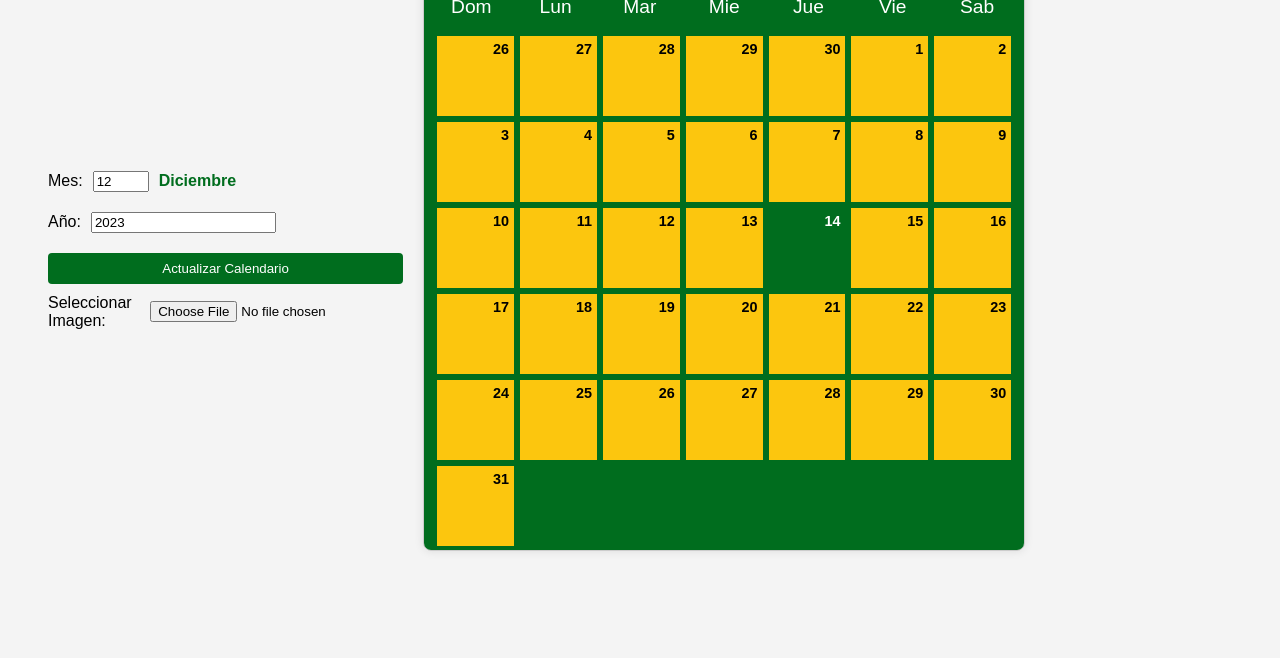
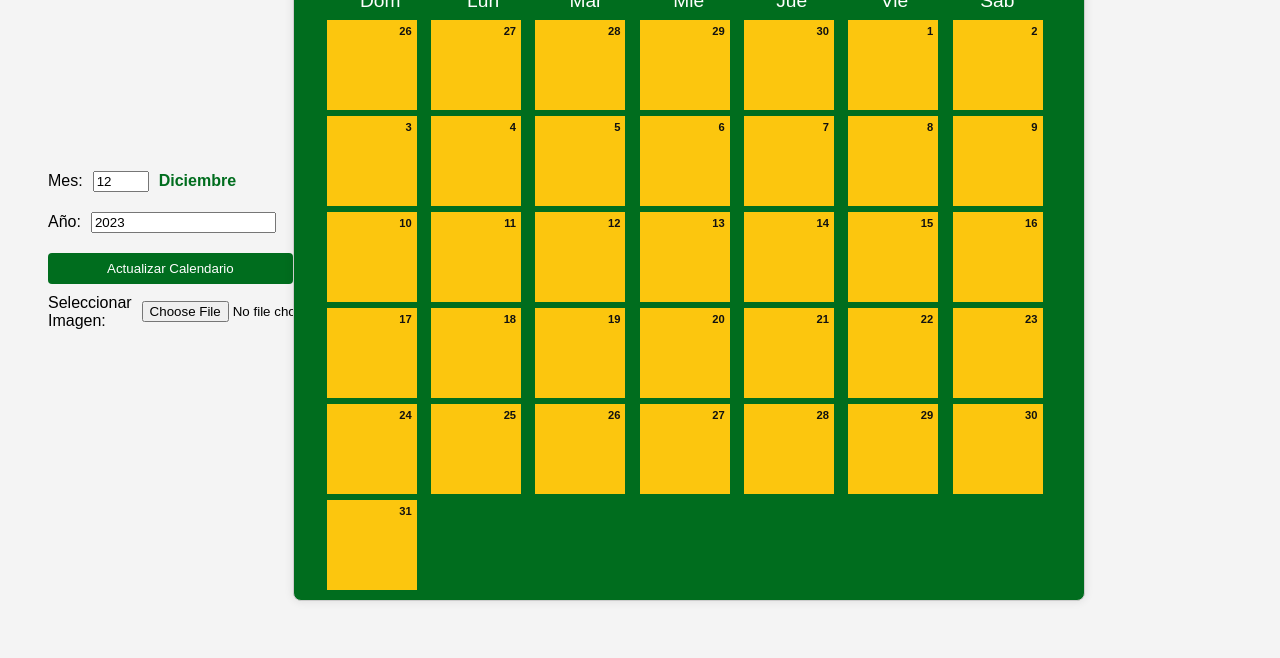
Before and after one commit to WalterAlturoaAparicio/calendar, a plain HTML site: page index.html in a window 1280 px wide. Shown: the part 158-816 px from the top of the page. Drawn offline with Linux system fonts and the light colour scheme; a web font is replaced by a local one.

Commit message:
Update style.css

```diff
--- a/style.css
+++ b/style.css
@@ -1,3 +1,5 @@
+@import url("https://fonts.cdnfonts.com/css/beyond-the-mountains");
+
 body {
   font-family: "Arial", sans-serif;
   background-color: #f4f4f4;
@@ -5,47 +7,53 @@ body {
   flex-direction: row;
   align-items: center;
   height: 100vh;
-  padding: 0 40px;
-
+  padding: 0 0 0 40px;
 }
-
+.calendar-container {
+  width: 80%;
+  display: flex;
+  justify-content: center;
+}
 .calendar {
+  font-family: "Beyond The Mountains", sans-serif;
   border: 1px solid #cccccc;
   border-radius: 8px;
   overflow: hidden;
   box-shadow: 0 0 10px rgba(0, 0, 0, 0.1);
   width: 80%;
-  max-width: 600px;
+  max-width: 730px;
   height: 80vh;
-  max-height: 600px;
-  margin-left: 20px;
+  max-height: 730px;
+  background-color: #006d1e;
+  color: #fff;
+  padding: 30px;
 }
 
+.calendar-title {
+  padding: 10px 0 20px 0;
+  text-align: center;
+  font-size: 25px;
+}
 .calendar-header {
-  background-color: #006D1E;
-  color: #fff;
-  padding: 10px;
   text-align: center;
-  font-size: 18px;
+  font-size: 40px;
+  padding: 10px 0 0 0;
 }
-
-.calendar-body {
-  height: 95%;
+.calendar-border {
+  border: 1px solid #fff;
+  padding: 15px 30px;
 }
 
 .day-body {
   display: grid;
   grid-template-columns: repeat(7, 1fr);
-  background-color: #006D1E;
-  height: calc(95% - 30px);
-  padding: 10px;
+  grid-auto-rows: 1fr;
   align-items: center;
 }
 
 .day-header {
   display: flex;
   justify-content: space-around;
-  background-color: #006D1E;
   color: #fff;
   font-size: 1.2em;
   padding: 5px;
@@ -58,34 +66,41 @@ body {
 
 .day {
   position: relative;
-  padding: 10px;
+  /* padding: 20px 0 0 0 ;      */
   text-align: center;
-  border: 3px solid #006D1E;
+  border: 3px solid #006d1e;
   display: flex;
+  flex-direction: column;
   align-items: center;
   justify-content: center;
-  font-size: 0.9em;
-  background-color: #FCC60E;
+  font-size: 0.7em;
+  background-color: #fcc60e;
   font-weight: bold;
-  height: 60px;
-}
-
-.day.today {
-  background-color: #006D1E;
-  color: #fff;
-  font-weight: bold;
+  height: 90px;
+  width: 90px;
 }
 
 .day > span {
   position: absolute;
-  top: 5px; /* Ajusta según sea necesario */
-  right: 5px; /* Ajusta según sea necesario */
+  top: 5px;
+  right: 5px;
+  color: #111;
 }
+
+.noMesActual {
+  background-color: #fcc40e7b;
+}
+
+.noMesActual > span {
+  color: #11111169;
+}
+
 .form-container {
   display: flex;
   flex-direction: column;
   align-items: left;
-  width: 30%
+  width: 20%;
+  align-content: space-around;
 }
 
 .form-container div {
@@ -109,15 +124,27 @@ body {
 #nombreMes {
   margin-left: 10px;
   font-weight: bold;
-  color: #006D1E;
+  color: #006d1e;
 }
 
 .form-container button {
   margin-top: 10px;
   padding: 8px 16px;
-  background-color: #006D1E;
+  background-color: #006d1e;
   color: #fff;
   border: none;
   border-radius: 4px;
   cursor: pointer;
 }
+.day-image {
+  max-width: 90px;
+  max-height: 70px;
+  /* align-self: end; */
+}
+
+.day-title {
+  /* align-self: flex-start; */
+  color: #006d1e;
+  font-size: 0.9rem;
+  margin-top: 20px;
+}
```
